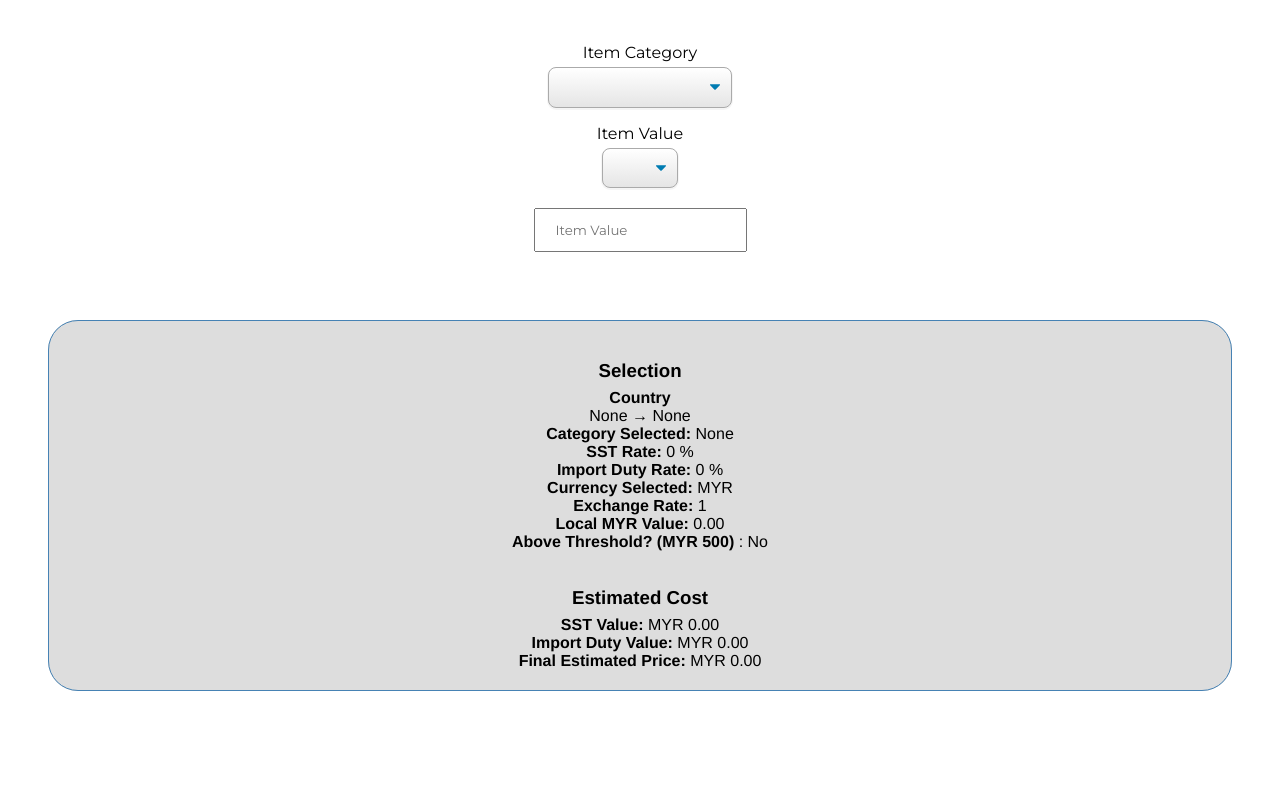
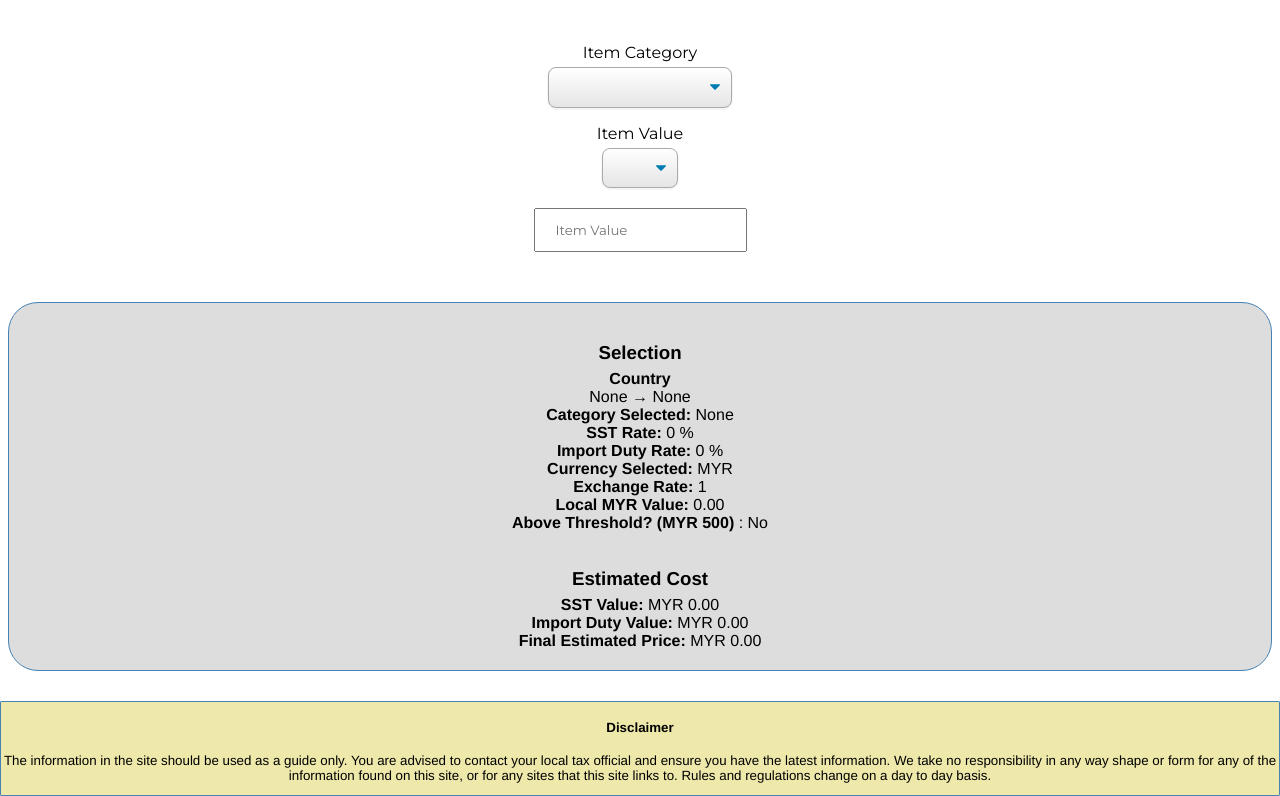
Before and after one commit to aarontanx/project-tax, a Vue app: page / in a window 1280 px wide. Shown: the part 319-1115 px from the top of the page. Before the commit the page ends 1058 px from the top, so only its background shows below. Built offline with nearby package versions, Linux system fonts and the light colour scheme.

Commit message:
Added disclaimer

```diff
--- a/src/App.vue
+++ b/src/App.vue
@@ -7,6 +7,7 @@
     <div class='container__main'> <Form /></div>
     <div class='container__main'> <Final /></div>
   </div>
+  <div> <Disclaimer /> </div>
 </div>
 </template>
 
@@ -16,6 +17,7 @@ import TaxDescription from './components/TaxDescription'
 import Form from './components/Form.vue'
 import Header from './components/Header.vue'
 import Final from './components/Final.vue'
+import Disclaimer from './components/Disclaimer.vue'
 
 
 export default {
@@ -23,7 +25,8 @@ export default {
     Form,
     Header,
     TaxDescription,
-    Final
+    Final,
+    Disclaimer
     }
 }
 </script>
--- /dev/null
+++ b/src/components/Disclaimer.vue
@@ -0,0 +1,24 @@
+<template>
+    <div class='box'>
+        <h4> Disclaimer </h4>
+        The information in the site should be used as a guide only. You are advised to contact your local tax official and ensure you have the latest information. We take no responsibility in any way shape or form for any of the information found on this site, or for any sites that this site links to. Rules and regulations change on a day to day basis.
+    </div>
+</template>
+
+<script>
+export default {
+    name: 'Disclaimer'
+}
+</script>
+
+<style scoped>
+    .box {
+        border-radius: 1px;
+        border-color: cadetblue;
+        border: 1px solid steelblue;
+        font-size: smaller;
+        /* margin: 5%; */
+        padding-bottom: 1%;
+        background-color:palegoldenrod;
+    }
+</style>
--- a/src/components/Final.vue
+++ b/src/components/Final.vue
@@ -37,9 +37,10 @@ export default {
     /* padding: 30px; */
     border-radius: 30px;
     /* background-color: lightblue; */
+    background-color: #ddd;
     }
 
-body {
+/* body {
     background-color: #ddd;
     margin: 3rem;
     border-radius: 30px;}
@@ -57,7 +58,7 @@ body {
 #tv:hover {
   border-radius: 0% 0% 50% 50% / 0% 0% 5% 5% ;
   box-shadow: 10px 10px rgba(0,0,0,.25);
-}
+} */
 
 h3 {
     margin-bottom: -1%;
```
Lines whose indentation alone changed are shown as unchanged.
